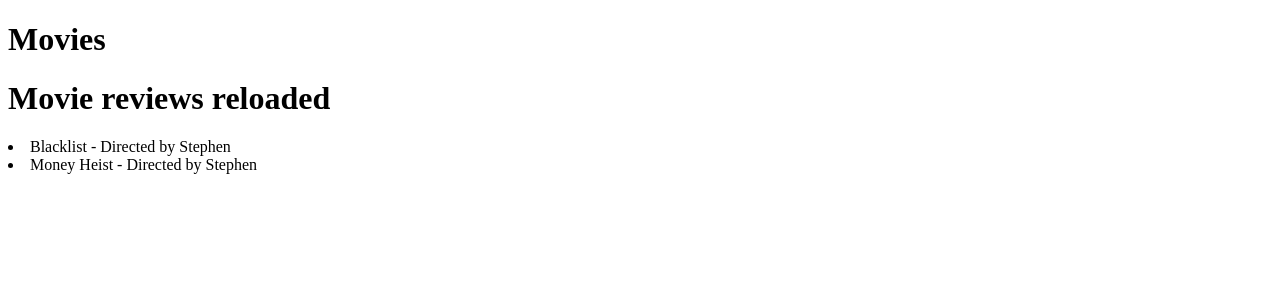
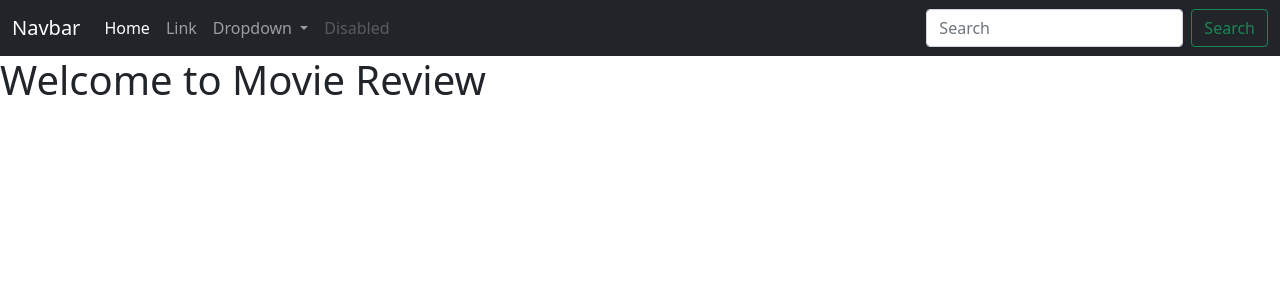
Before and after one commit to stephenndele/movie-reviews, a Django app: page / in a window 1280 px wide. Shown: the top 300 px of the page. Run offline with Django 3.2, Linux system fonts and the light colour scheme; data comes from the database, SQL or seed files in the repository.

Commit message:
add navbar

```diff
--- a/main/templates/main/base.html
+++ b/main/templates/main/base.html
@@ -1,16 +1,67 @@
-<!DOCTYPE html>
+<!doctype html>
 <html lang="en">
-<head>
-    <meta charset="UTF-8">
-    <meta name="viewport" content="width=device-width, initial-scale=1.0">
-    <title>Movies</title>
-</head>
-<body>
-   <h1>Movies</hh1>
-    {% block content %}
+  <head>
+    <!-- Required meta tags -->
+    <meta charset="utf-8">
+    <meta name="viewport" content="width=device-width, initial-scale=1">
 
+    <!-- Bootstrap CSS -->
+    <link href="https://cdn.jsdelivr.net/npm/bootstrap@5.0.0-beta3/dist/css/bootstrap.min.css" rel="stylesheet" integrity="sha384-eOJMYsd53ii+scO/bJGFsiCZc+5NDVN2yr8+0RDqr0Ql0h+rP48ckxlpbzKgwra6" crossorigin="anonymous">
+
+    <title>Movie Review</title>
+  </head>
+  <body>
+    <nav class="navbar navbar-expand-lg navbar-dark bg-dark text-white">
+        <div class="container-fluid">
+          <a class="navbar-brand" href="#">Navbar</a>
+          <button class="navbar-toggler" type="button" data-bs-toggle="collapse" data-bs-target="#navbarSupportedContent" aria-controls="navbarSupportedContent" aria-expanded="false" aria-label="Toggle navigation">
+            <span class="navbar-toggler-icon"></span>
+          </button>
+          <div class="collapse navbar-collapse" id="navbarSupportedContent">
+            <ul class="navbar-nav me-auto mb-2 mb-lg-0">
+              <li class="nav-item">
+                <a class="nav-link active" aria-current="page" href="#">Home</a>
+              </li>
+              <li class="nav-item">
+                <a class="nav-link" href="#">Link</a>
+              </li>
+              <li class="nav-item dropdown">
+                <a class="nav-link dropdown-toggle" href="#" id="navbarDropdown" role="button" data-bs-toggle="dropdown" aria-expanded="false">
+                  Dropdown
+                </a>
+                <ul class="dropdown-menu" aria-labelledby="navbarDropdown">
+                  <li><a class="dropdown-item" href="#">Action</a></li>
+                  <li><a class="dropdown-item" href="#">Another action</a></li>
+                  <li><hr class="dropdown-divider"></li>
+                  <li><a class="dropdown-item" href="#">Something else here</a></li>
+                </ul>
+              </li>
+              <li class="nav-item">
+                <a class="nav-link disabled" href="#" tabindex="-1" aria-disabled="true">Disabled</a>
+              </li>
+            </ul>
+            <form class="d-flex">
+              <input class="form-control me-2" type="search" placeholder="Search" aria-label="Search">
+              <button class="btn btn-outline-success" type="submit">Search</button>
+            </form>
+          </div>
+        </div>
+      </nav>
+    <h1>Welcome to Movie Review</h1>
+
+
+    {% block content%}
 
     {% endblock %}
 
-</body>
+    <!-- Optional JavaScript; choose one of the two! -->
+
+    <!-- Option 1: Bootstrap Bundle with Popper -->
+    <script src="https://cdn.jsdelivr.net/npm/bootstrap@5.0.0-beta3/dist/js/bootstrap.bundle.min.js" integrity="sha384-JEW9xMcG8R+pH31jmWH6WWP0WintQrMb4s7ZOdauHnUtxwoG2vI5DkLtS3qm9Ekf" crossorigin="anonymous"></script>
+
+
+    <script src="https://cdn.jsdelivr.net/npm/@popperjs/core@2.9.1/dist/umd/popper.min.js" integrity="sha384-SR1sx49pcuLnqZUnnPwx6FCym0wLsk5JZuNx2bPPENzswTNFaQU1RDvt3wT4gWFG" crossorigin="anonymous"></script>
+    <script src="https://cdn.jsdelivr.net/npm/bootstrap@5.0.0-beta3/dist/js/bootstrap.min.js" integrity="sha384-j0CNLUeiqtyaRmlzUHCPZ+Gy5fQu0dQ6eZ/xAww941Ai1SxSY+0EQqNXNE6DZiVc" crossorigin="anonymous"></script>
+
+  </body>
 </html>
--- a/main/templates/main/index.html
+++ b/main/templates/main/index.html
@@ -1,10 +1,6 @@
 {% extends 'main/base.html' %}
 {% block content %}
-<h1>Movie reviews reloaded</h1>
 
-{% for movie in movies %}
 
-<li>{{ movie.name }} - Directed by {{ movie.director}}</li>
 
-{% endfor %}
 {% endblock %}
--- a/main/urls.py
+++ b/main/urls.py
@@ -1,5 +1,7 @@
 from django.urls import path
 from . import views
+
+app_name = "main"
 
 urlpatterns = [
     path('', views.home, name='home'),
```
